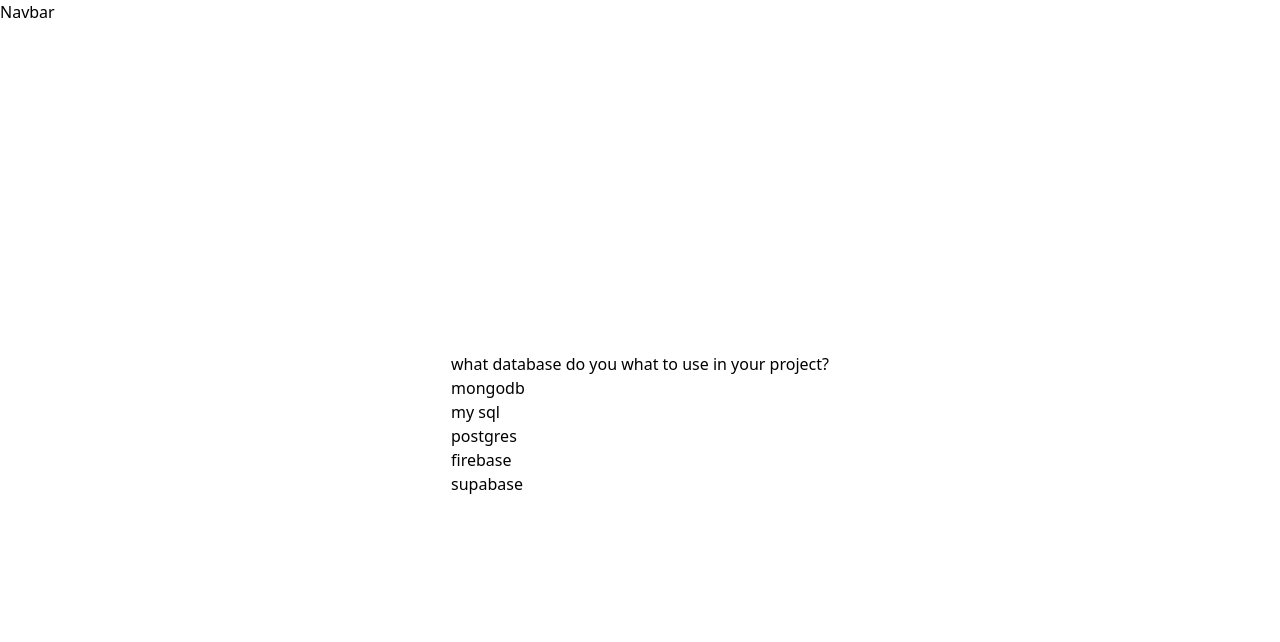
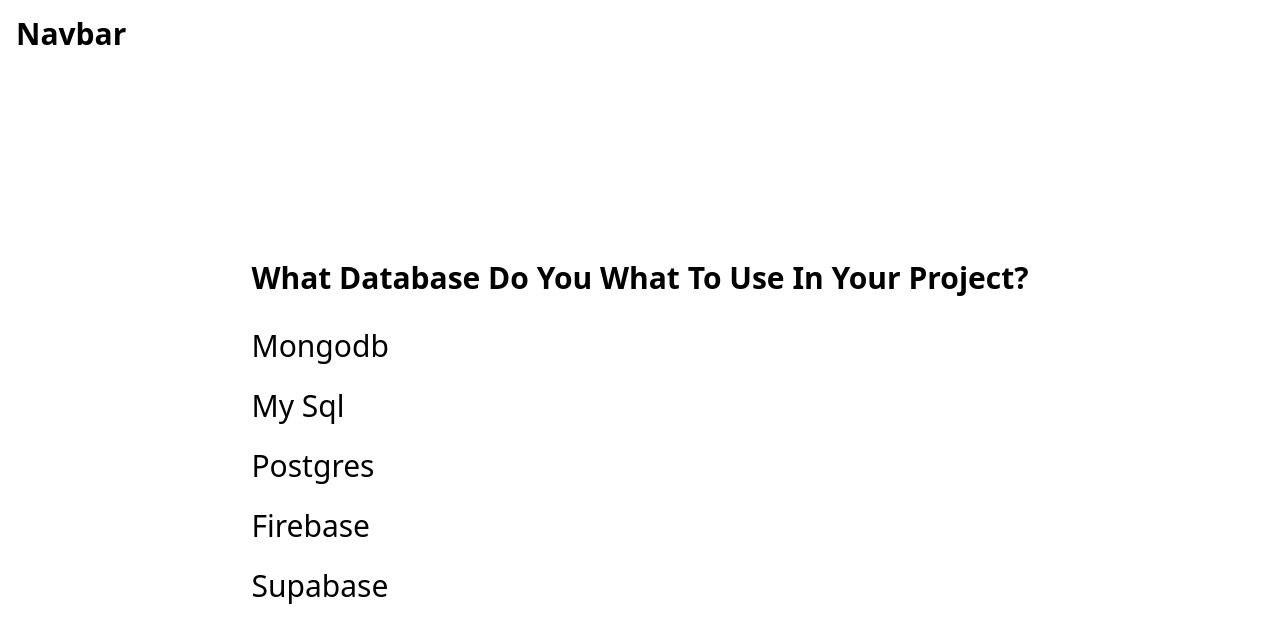
Before and after one commit to NwobiaDavid/BuildMyProject, a React (Vite) app: page /three in a window 1280 px wide. Shown: the top 642 px of the page. Built offline with nearby package versions, Linux system fonts and the light colour scheme.

Commit message:
designed and animated page one, two, three

```diff
--- a/src/App.jsx
+++ b/src/App.jsx
@@ -1,5 +1,6 @@
 import { useState } from 'react';
-import { Route, Routes } from 'react-router-dom';
+import { Route, Routes, useLocation } from 'react-router-dom';
+import {AnimatePresence} from 'framer-motion';
 import { Home } from './components/Home';
 import One from './components/One';
 import Two from './components/Two';
@@ -9,6 +10,8 @@
 import Navbar from './components/Navbar';
 
 function App() {
+  const location = useLocation();
+
   const [Techstack, setTechstack] = useState({
     medium: "",
     language: "",
@@ -41,9 +44,11 @@
 
   return (
     <>
+      <div className="h-screen w-screen overflow-hidden">
           <Navbar />
-      <div className="h-screen flex flex-col justify-center items-center w-screen">
-        <Routes>
+        <div className="flex h-[90%] flex-col justify-center items-center ">
+          <AnimatePresence mode='wait'>
+            <Routes location={location} key={location.key}>
               <Route path="/" element={<Home />} />
               <Route path="/one" element={<One addMedium={addMedium} Techstack={Techstack} />} />
               <Route path="/two" element={<Two addLanguage={addLanguage} Techstack={Techstack} />} />
@@ -51,6 +56,8 @@
               <Route path="/features" element={<Features addFeatures={addFeatures}  Techstack={Techstack}/>} />
               <Route path="/score" element={<Score Techstack={Techstack} />} />
             </Routes>
+          </AnimatePresence>
+        </div>
       </div>
     </>
   );
--- a/src/components/Home.jsx
+++ b/src/components/Home.jsx
@@ -1,11 +1,37 @@
 import { Link } from "react-router-dom"
+import {motion} from 'framer-motion'
 
 
 export const Home = () => {
+  const containerVariant = {
+    hidden: {
+      y: '-100vh',
+      opacity: 0
+    },
+    visible: {
+      y: '0',
+      opacity: 1,
+      transition: {
+        type: 'spring',
+        delay: 0.55,
+        stiffness: 120,
+        staggerChildren: 0.5,
+      }
+    },
+    exit: {
+      y: '-100vw',
+      transition: {
+        ease: 'easeInOut',
+        type: 'tween'
+      }
+    }
+  }
+
+
   return (
-    <div className="">
-      <div className="te">Home</div>
-      <Link to="/one">go</Link>
-    </div>
+    <motion.div variants={containerVariant} initial="hidden" animate="visible" exit="exit" className="text-center mb-10">
+      <motion.div className="text-9xl font-semibold">Home</motion.div>
+      <Link to="/one"><motion.button whileHover="whileHover" className="border-2 hover:bg-black hover:font-semibold hover:text-white duration-200 border-black mt-14 w-full uppercase rounded-xl p-2">go</motion.button></Link>
+    </motion.div>
   )
 }
--- a/src/components/Navbar.jsx
+++ b/src/components/Navbar.jsx
@@ -1,9 +1,25 @@
-
+import {motion} from 'framer-motion'
+import { Link } from 'react-router-dom'
 
 export default function Navbar() {
+    const navbarVar = {
+        hidden: {
+            x: '-3vw',
+            opacity: 0
+        },
+        visible: {
+            x: 0,
+            opacity: 1,
+            transition: {
+                type: 'tween',
+                duration: 0.48,
+                ease: 'easeIn'
+            }
+        }
+    }
   return (
-    <div>
-      Navbar
+    <div className="p-4">
+      <Link to="/"><motion.h2 variants={navbarVar} animate="visible" initial="hidden" className="text-3xl font-semibold">Navbar</motion.h2></Link>
     </div>
   )
 }
--- a/src/components/One.jsx
+++ b/src/components/One.jsx
@@ -1,24 +1,77 @@
 /* eslint-disable react/prop-types */
 import { Link } from "react-router-dom"
+import {motion} from "framer-motion"
 
 
 export default function One({Techstack, addMedium}) {
+
+  const containerVar = {
+    hidden: {
+      y: '3vw',
+      opacity: 0
+    },
+    visible: {
+      y: 0,
+      opacity: 1,
+      transition: {
+        type: 'spring',
+        delay: 0.3,
+        stiffness: 120,
+        staggerChildren: 0.3,
+        when: "beforeChildren",
+      }
+    },
+    exit: {
+      x: "-100vw",
+      transition: {
+        type: 'spring'
+      }
+    }
+  }
+
+  const listItem = {
+  hidden: { opacity: 0, y: '5vw' },
+  visible: { opacity: 1, y: 0 , transition:{
+    type: 'spring',
+    stiffness: 120,
+    damping: 4
+  }}
+};
+
+  const btnVar = {
+    hidden: {
+      x: '-100vw'
+    },
+    visible: {
+      x: 0,
+      transition: {
+        type: 'spring',
+        delay: 0.3,
+        stiffness: 120,
+      }
+    },
+
+  }
+
   const types = ['mobile app', 'desktop app', 'web app', 'service']
   return (
-    <div>
-      <h2>what are you trying to build</h2>
+    <motion.div variants={containerVar} initial="hidden" animate="visible" exit="exit">
+      <h2 className="text-5xl py-5 capitalize font-semibold">what are you trying to build</h2>
       <ul>
-        {types.map((item)=>(
-          <li key={item} onClick={()=> addMedium(item)}> {item} </li>
-        ))}
+        {types.map((item)=>{
+          let isActive = Techstack.medium === item ? 'text-red-500 font-semibold before:content-["_>>"] ease-out duration-150' : '';
+          return(
+          <motion.li key={item} variants={listItem} onClick={()=> addMedium(item)} className={`${isActive} hover:text-red-500 duration-200 hover:font-semibold text-3xl cursor-pointer py-3 capitalize`} > {item} </motion.li>
+          )
+        })}
       </ul>
 
       {Techstack.medium && (
         <Link to="/two">
-          <button>next</button>
+          <motion.button  variants={btnVar} whileHover={{color: 'white', backgroundColor: 'black', transition: {type: 'tween', duration: 2 }}} className="border-2 duration-150 uppercase hover:font-semibold border-black w-full my-5 py-3 rounded-xl px-4 " >next</motion.button>
         </Link>
       )}
 
-    </div>
+    </motion.div>
   )
 }
--- a/src/components/Three.jsx
+++ b/src/components/Three.jsx
@@ -1,25 +1,89 @@
 /* eslint-disable react/prop-types */
 import { Link } from "react-router-dom"
+import { motion } from 'framer-motion';
 
 
 export default function Three({addDatabase, Techstack}) {
   const database = ['mongodb', 'my sql', 'postgres', 'firebase', 'supabase']
+
+
+  const containerVar = {
+    hidden: {
+      y: '3vw',
+      opacity: 0,
+    },
+    visible: {
+      y: 0,
+      opacity: 1,
+      transition: {
+        type: 'spring',
+        delay: 0.3,
+        stiffness: 120,
+        staggerChildren: 0.3,
+        when: 'beforeChildren',
+      },
+    },
+    exit: {
+      x: '-100vw',
+      transition: {
+        type: 'spring',
+      },
+    },
+  };
+
+  const listItem = {
+    hidden: { opacity: 0, y: '5vw' },
+    visible: {
+      opacity: 1,
+      y: 0,
+      transition: {
+        type: 'spring',
+        stiffness: 120,
+        damping: 4,
+      },
+    },
+  };
+
+  const btnVar = {
+    hidden: {
+      x: '-100vw',
+    },
+    visible: {
+      x: 0,
+      transition: {
+        type: 'spring',
+        delay: 0.3,
+        stiffness: 120,
+      },
+    },
+  };
+
   return (
-    <div>
-      <h2>what database do you what to use in your project?</h2>
+    <motion.div variants={containerVar}
+    initial="hidden"
+    animate="visible"
+    exit="exit">
+      <h2 className="text-3xl py-5 capitalize font-semibold">what database do you what to use in your project?</h2>
 
       <ul>
-        {database.map(item=>(
-          <li key={item} onClick={()=> addDatabase(item)} >{item}</li>
-        ))}
+        {database.map(item=>{
+          let isActive =
+            Techstack.database === item
+              ? 'text-red-500 font-semibold before:content-["_>>"] ease-out duration-150'
+              : '';
+
+              return(
+          <motion.li key={item} variants={listItem} onClick={()=> addDatabase(item)} className = {`${isActive} hover:text-red-500 duration-200 hover:font-semibold text-3xl cursor-pointer py-3 capitalize`} >{item}</motion.li>
+              )
+        })}
       </ul>
 
 
       {Techstack.database && (
         <Link to='/features'>
-          <button>next</button>
+        <motion.button  variants={btnVar} whileHover={{color: 'white', backgroundColor: 'black', transition: {type: 'tween', duration: 2 }}} className="border-2 duration-150 uppercase hover:font-semibold border-black w-full my-5 py-3 rounded-xl px-4 " >next</motion.button>
         </Link>
       )}
-    </div>
+    </motion.div>
   )
 }
--- a/src/components/Two.jsx
+++ b/src/components/Two.jsx
@@ -1,23 +1,90 @@
 /* eslint-disable react/prop-types */
-import { Link } from "react-router-dom";
+import { Link } from 'react-router-dom';
+import { motion } from 'framer-motion';
 
-export default function Two({Techstack, addLanguage}) {
+export default function Two({ Techstack, addLanguage }) {
   const languages = ['python', 'javascript', 'Go', 'c#', 'PHP'];
+
+  const containerVar = {
+    hidden: {
+      y: '3vw',
+      opacity: 0,
+    },
+    visible: {
+      y: 0,
+      opacity: 1,
+      transition: {
+        type: 'spring',
+        delay: 0.3,
+        stiffness: 120,
+        staggerChildren: 0.3,
+        when: 'beforeChildren',
+      },
+    },
+    exit: {
+      x: '-100vw',
+      transition: {
+        type: 'spring',
+      },
+    },
+  };
+
+  const listItem = {
+    hidden: { opacity: 0, y: '5vw' },
+    visible: {
+      opacity: 1,
+      y: 0,
+      transition: {
+        type: 'spring',
+        stiffness: 120,
+        damping: 4,
+      },
+    },
+  };
+
+  const btnVar = {
+    hidden: {
+      x: '-100vw',
+    },
+    visible: {
+      x: 0,
+      transition: {
+        type: 'spring',
+        delay: 0.3,
+        stiffness: 120,
+      },
+    },
+  };
+
   return (
-    <div>
-      <h2>choose our main language for the project</h2>
+    <motion.div
+      variants={containerVar}
+      initial="hidden"
+      animate="visible"
+      exit="exit"
+    >
+      <h2 className="text-4xl py-5 capitalize font-semibold">
+        choose our main language for the project
+      </h2>
 
       <ul>
-        {languages.map((lang)=>(
-          <li key={lang} onClick={()=> addLanguage(lang)}> {lang} </li>
-        ))}
+        {languages.map((lang) => {
+          let isActive = Techstack.language === lang
+              ? 'text-red-500 font-semibold before:content-["_>>"] ease-out duration-150'
+              : '';
+          return (
+            <motion.li key={lang} variants={listItem} onClick={() => addLanguage(lang)} className = {`${isActive} hover:text-red-500 duration-200 hover:font-semibold text-3xl cursor-pointer py-3 capitalize`}>
+              {lang}
+            </motion.li>
+          );
+        })}
       </ul>
 
       {Techstack.language && (
         <Link to="/three">
-          <button>next</button>
+        <motion.button  variants={btnVar} whileHover={{color: 'white', backgroundColor: 'black', transition: {type: 'tween', duration: 2 }}} className="border-2 duration-150 uppercase hover:font-semibold border-black w-full my-5 py-3 rounded-xl px-4 " >next</motion.button>
         </Link>
       )}
-    </div>
-  )
+    </motion.div>
+  );
 }
```
Lines whose indentation alone changed are shown as unchanged.
